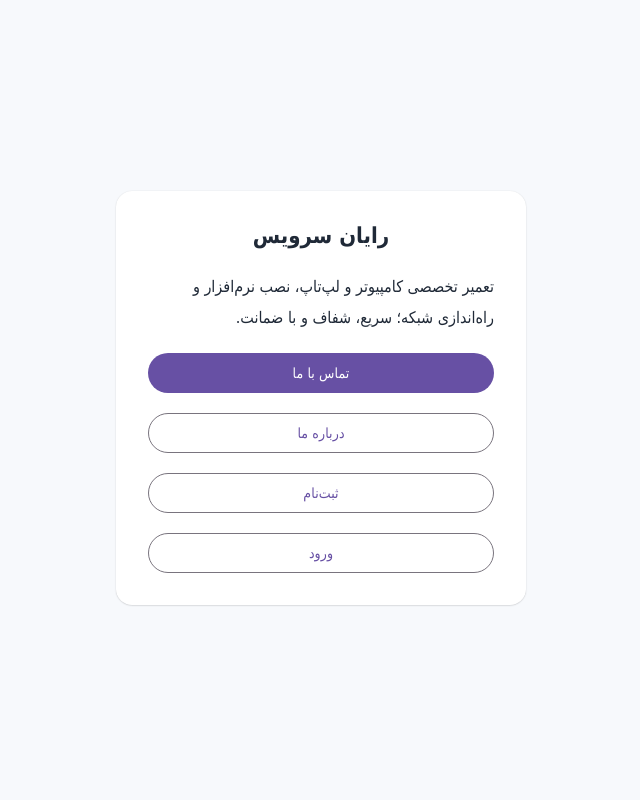
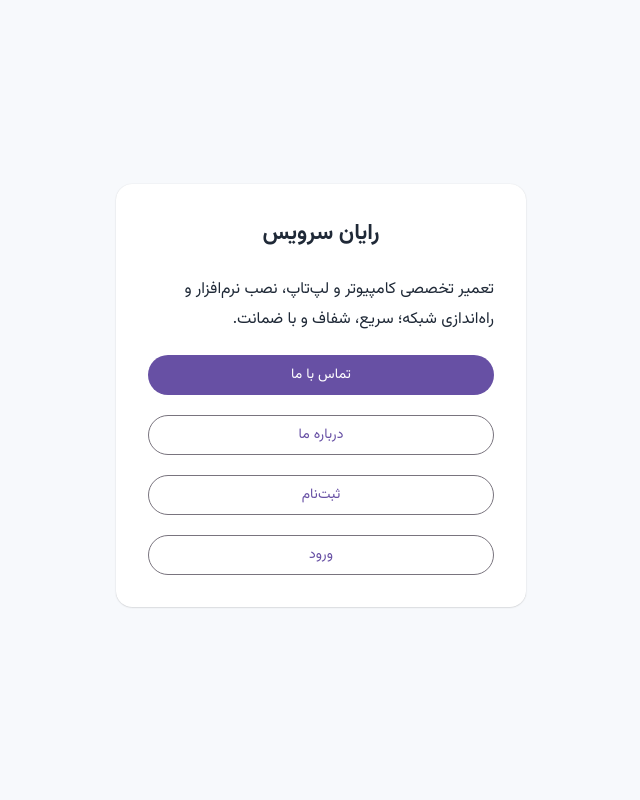
Before and after one commit to Marshal501-cell/mehrshad-templates, a Django app: page / in a window 1280 px wide. Shown: the whole page, without its empty margins (319-959 px from the left). Run offline with Django 4.2, Linux system fonts and the light colour scheme.

Commit message:
Load Vazirmatn font from Google Fonts CDN instead of local font files

```diff
--- a/pages/templates/base.html
+++ b/pages/templates/base.html
@@ -5,6 +5,9 @@
     <meta charset="UTF-8">
     <meta name="viewport" content="width=device-width, initial-scale=1.0">
     <title>{% block title %}رایان سرویس{% endblock %}</title>
+    <link rel="preconnect" href="https://fonts.googleapis.com">
+    <link rel="preconnect" href="https://fonts.gstatic.com" crossorigin>
+    <link rel="stylesheet" href="https://fonts.googleapis.com/css2?family=Vazirmatn:wght@400;700;800&display=swap">
     <link rel="stylesheet" href="{% static 'css/mdui.css' %}">
     <link rel="stylesheet" href="{% static 'css/style.css' %}">
 </head>
--- a/static/css/style.css
+++ b/static/css/style.css
@@ -1,5 +1,5 @@
 body {
-    font-family: Tahoma, sans-serif;
+    font-family: 'Vazirmatn', Tahoma, sans-serif;
     background-color: #f7f9fc;
     color: #1f2937;
     margin: 0;
```
